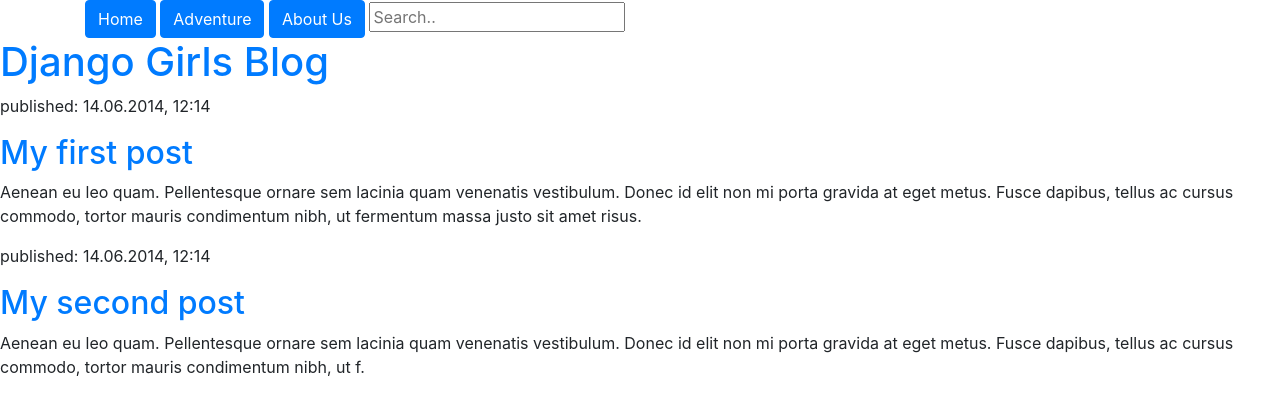
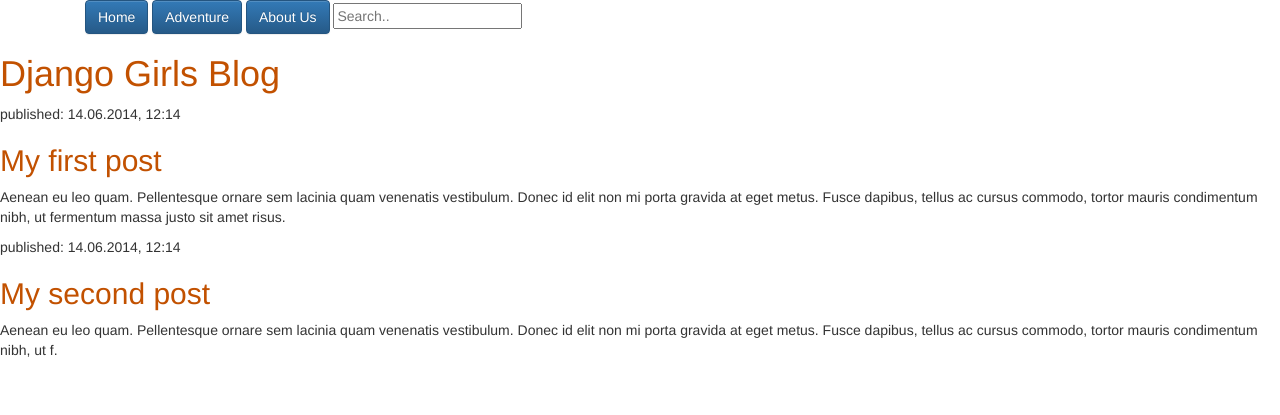
Before and after one commit to karisslay/test_blog, a Django app: page / in a window 1280 px wide. Shown: the top 415 px of the page. Run offline with Django 3.2, Linux system fonts and the light colour scheme; some libraries are stand-ins or nearby versions.

Commit message:
Added heading color.

```diff
--- /dev/null
+++ b/blog/static/css/blog.css
@@ -0,0 +1,5 @@
+/* changes color for h1 and h2 tags to color of choice */
+
+h1 a, h2 a {
+    color: #C25100;
+}
--- a/blog/templates/blog/index.html
+++ b/blog/templates/blog/index.html
@@ -5,7 +5,13 @@
 
     <head>
         <link rel="stylesheet" href="{% static 'css/blog.css' %}">
+
         <title>Django Girls blog</title>
+
+        <link rel="stylesheet" href="//maxcdn.bootstrapcdn.com/bootstrap/3.2.0/css/bootstrap.min.css">
+        <link rel="stylesheet" href="//maxcdn.bootstrapcdn.com/bootstrap/3.2.0/css/bootstrap-theme.min.css">
+        <link rel="stylesheet" href="{% static 'css/blog.css' %}">
+
         <div class="container">
             <div class="btn-group-horizontal">
 
```
